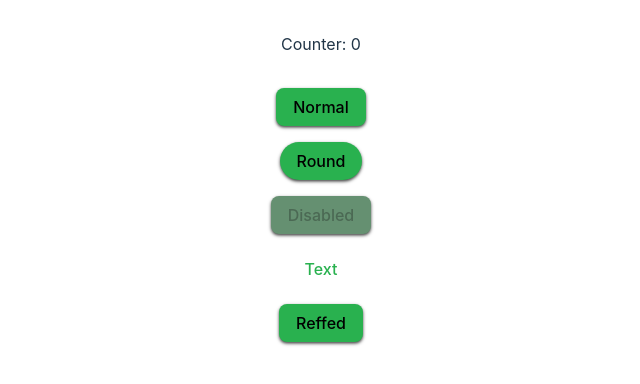
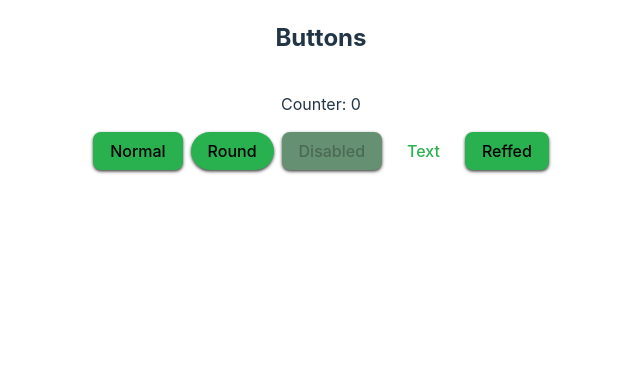
Before and after one commit to bartlomiejskorupski/react-component-library, a React (Vite) app: page / in a window 1280 px wide. Shown: the top 384 px of the page, without its empty margins (319-959 px from the left). Built offline with nearby package versions, Linux system fonts and the light colour scheme.

Commit message:
Button memoization

```diff
--- a/lib/components/Button/index.tsx
+++ b/lib/components/Button/index.tsx
@@ -3,6 +3,7 @@ import {
   ForwardedRef,
   PropsWithChildren,
   forwardRef,
+  memo,
 } from 'react';
 import styles from './styles.module.css';
 
@@ -13,7 +14,8 @@ type ButtonProps = {
 } & PropsWithChildren &
   ButtonHTMLAttributes<HTMLButtonElement>;
 
-export default forwardRef(function Button(
+const Button = memo(
+  forwardRef(function Button(
     props: ButtonProps,
     ref: ForwardedRef<HTMLButtonElement>
   ) {
@@ -27,4 +29,7 @@ export default forwardRef(function Button(
         {children}
       </button>
     );
-});
+  })
+);
+
+export default Button;
--- a/src/App.css
+++ b/src/App.css
@@ -1,7 +1,13 @@
 #buttons-section {
   display: flex;
   flex-direction: column;
-  padding-top: 1rem;
   align-items: center;
   gap: 1rem;
 }
+
+.buttons-flex {
+  display: flex;
+  gap: 0.5rem;
+  flex-wrap: wrap;
+  justify-content: center;
+}
--- a/src/App.tsx
+++ b/src/App.tsx
@@ -1,28 +1,40 @@
 import './App.css';
 import { Button } from '../lib';
-import { useRef, useState } from 'react';
+import { useCallback, useRef, useState } from 'react';
 
 function App() {
   const [counter, setCounter] = useState(0);
 
   const reffedRef = useRef(null);
 
-  function handleReffedClick() {
+  const handleReffedClick = useCallback(() => {
     console.log(reffedRef.current);
-  }
+    setCounter((p) => p + 1);
+  }, []);
+
+  const handleButtonClick = useCallback(() => {
+    setCounter((p) => p + 1);
+  }, []);
 
   return (
     <section id="buttons-section">
-      <p>Counter: {counter}</p>
-      <Button>Normal</Button>
-      <Button round>Round</Button>
-      <Button disabled onClick={() => setCounter((p) => p + 1)}>
-        Disabled
-      </Button>
-      <Button text>Text</Button>
-      <Button ref={reffedRef} onClick={handleReffedClick}>
-        Reffed
-      </Button>
+      <h2>Buttons</h2>
+      <span>Counter: {counter}</span>
+      <div className="buttons-flex">
+        <Button onClick={handleButtonClick}>Normal</Button>
+        <Button onClick={handleButtonClick} round>
+          Round
+        </Button>
+        <Button disabled onClick={handleButtonClick}>
+          Disabled
+        </Button>
+        <Button onClick={handleButtonClick} text>
+          Text
+        </Button>
+        <Button ref={reffedRef} onClick={handleReffedClick}>
+          Reffed
+        </Button>
+      </div>
     </section>
   );
 }
```
Lines whose indentation alone changed are shown as unchanged.
